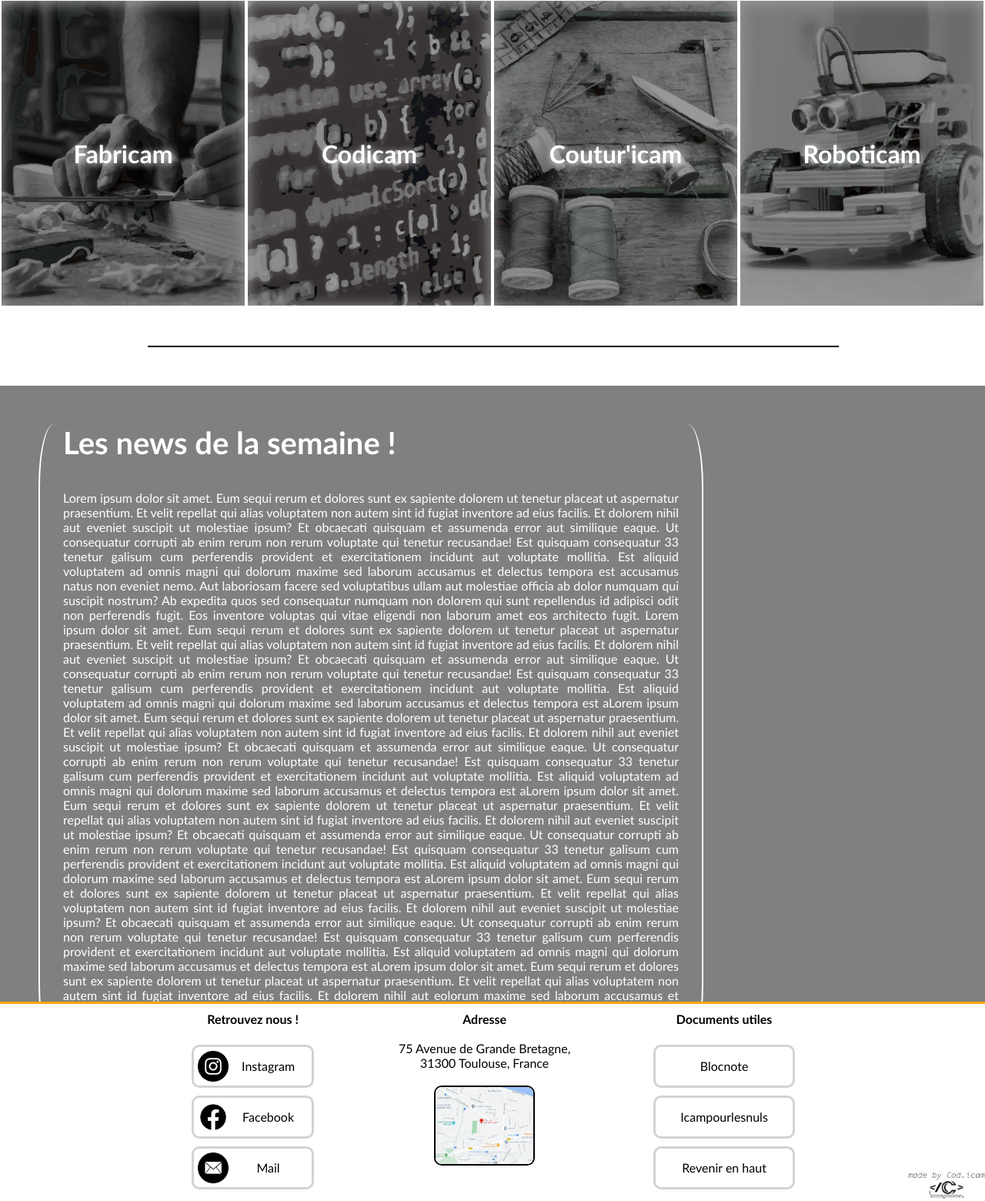
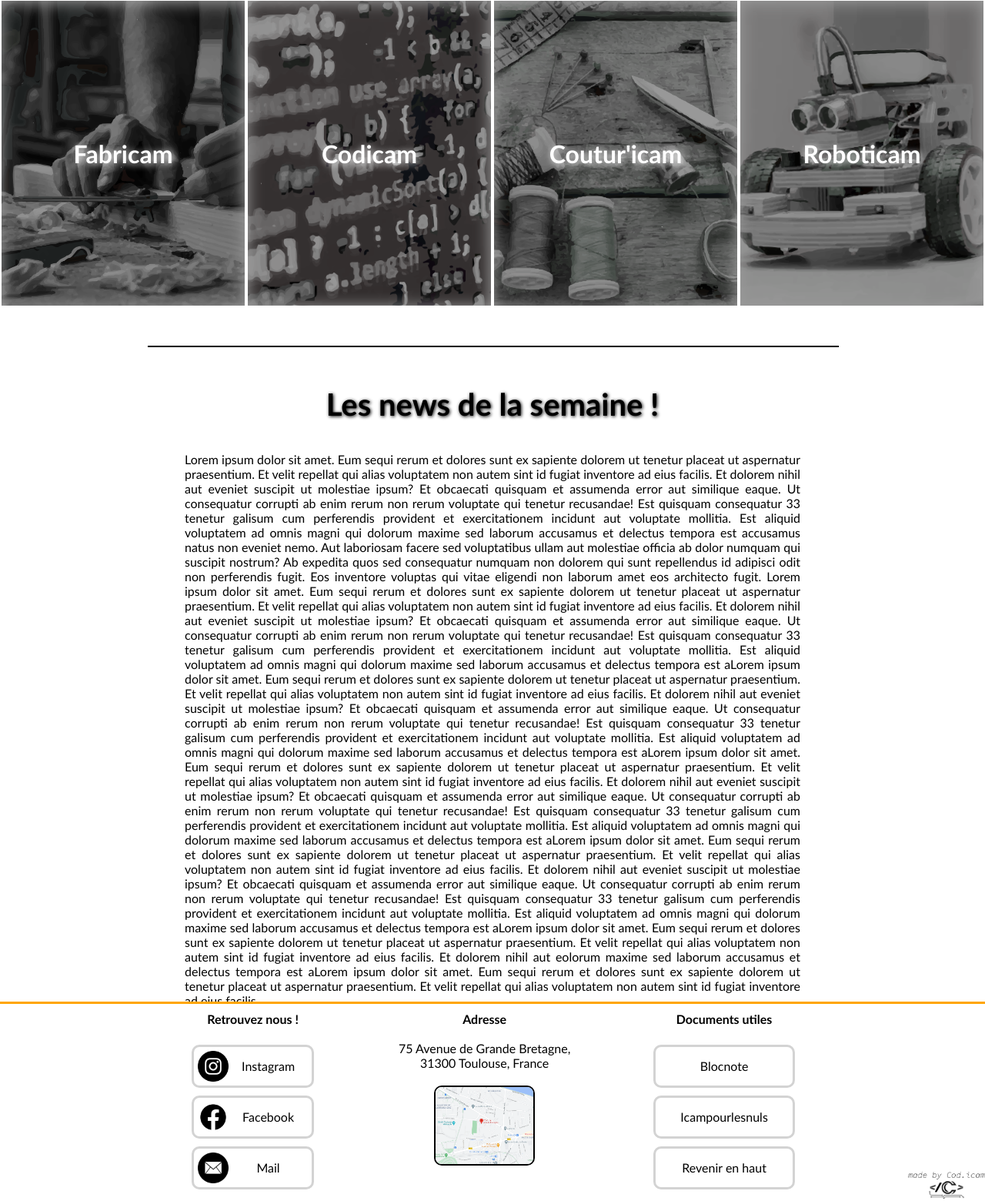
Before and after one commit to Codicam/Fablab_website, a PHP site: page /Fablab.php in a window 1280 px wide. Shown: the part 1059-2619 px from the top of the page at 77% size. Run offline with PHP 8.4, Linux system fonts and the light colour scheme.

Commit message:
Updated article style + h2

```diff
--- a/CSS/main.css
+++ b/CSS/main.css
@@ -22,6 +22,7 @@ h1 {
 h2 {
     font-size: 40px;
     font-weight: 700;
+    text-shadow: 1px 1px 4px black;
 }
 
 h3 {
--- a/CSS/styleHome.css
+++ b/CSS/styleHome.css
@@ -9,16 +9,10 @@ header {
 }
 
 article {
-    display: flex;
-    flex-direction: column;
-    color: white;
-    text-align: justify;
+    color: black;
+    text-align: center;
     max-width: 800px;
-    margin: 50px 50px;
-    border-right: 2px solid white;
-    border-left: 2px solid white;
-    border-radius: 20px/80px;
-    padding: 0px 30px;
+    margin: auto;
 }
 
 footer {
@@ -50,21 +44,14 @@ footer {
 
 #pagecontainer {
     display: flex;
-    align-items: flex-start;
     overflow: auto;
-    background: grey;
     height: 100%;
     width: 100%;
     padding-right: 20px;
 }
 
-#signup {
-    display: flex;
-    flex-direction: column;
-    float: right;
-    width: 15%;
-    height: 87.5%;
-    padding: 10px 10px;
+#maintexte {
+    text-align: justify;
 }
 
 /*//////////////////////////////////////////////////////////////////////*/
--- a/carrouselSites.php
+++ b/carrouselSites.php
@@ -8,7 +8,7 @@
 </head>
 <body>
 
-<h2 style="text-shadow: 1px 1px 4px black;">Les Assoc' du Fablab</h2><br /><br />
+<h2>Les Assoc' du Fablab</h2><br /><br />
 
 <div class="frame_box">
     <div class="carrousel_box" id="fabricam">
```
